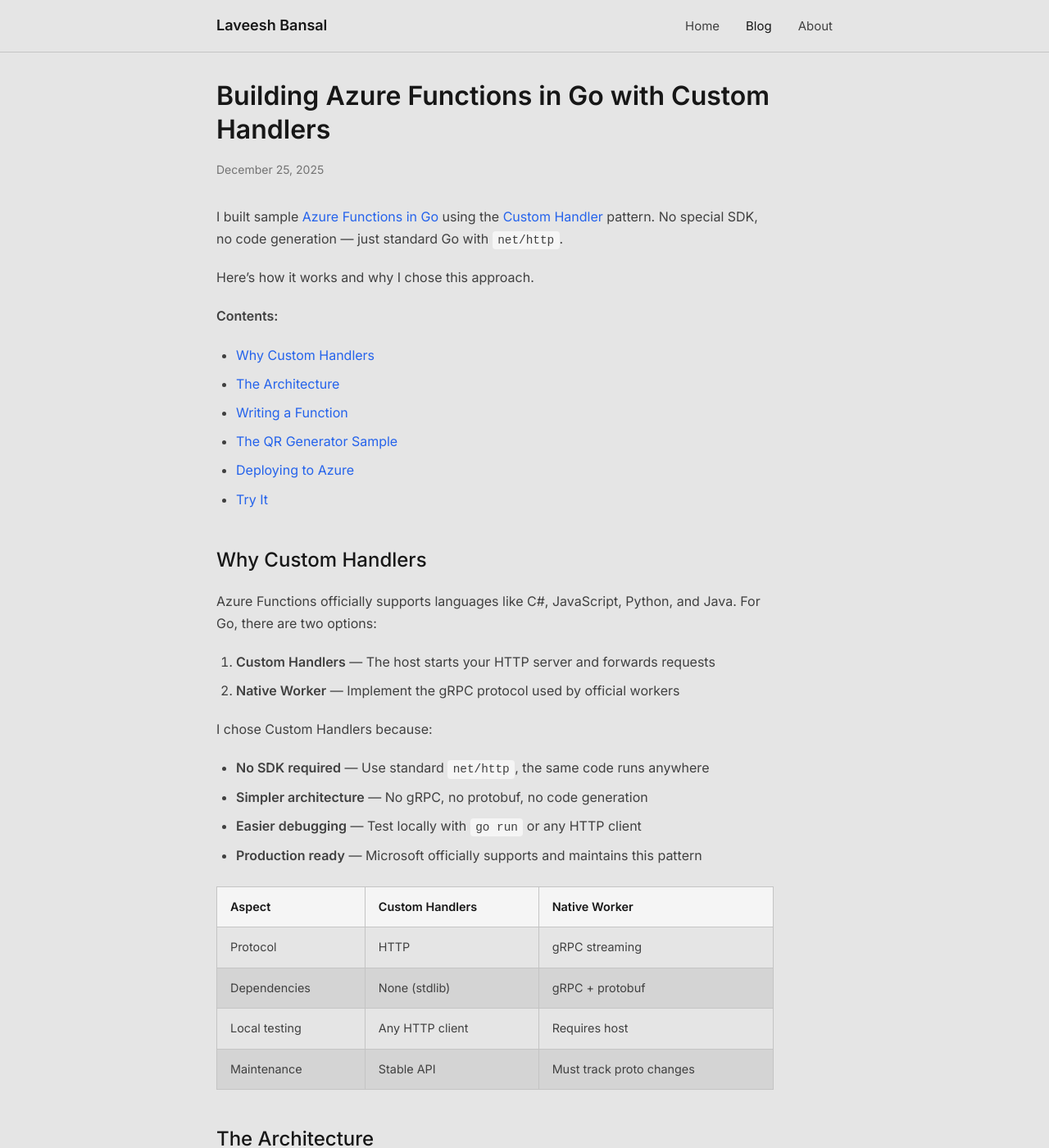
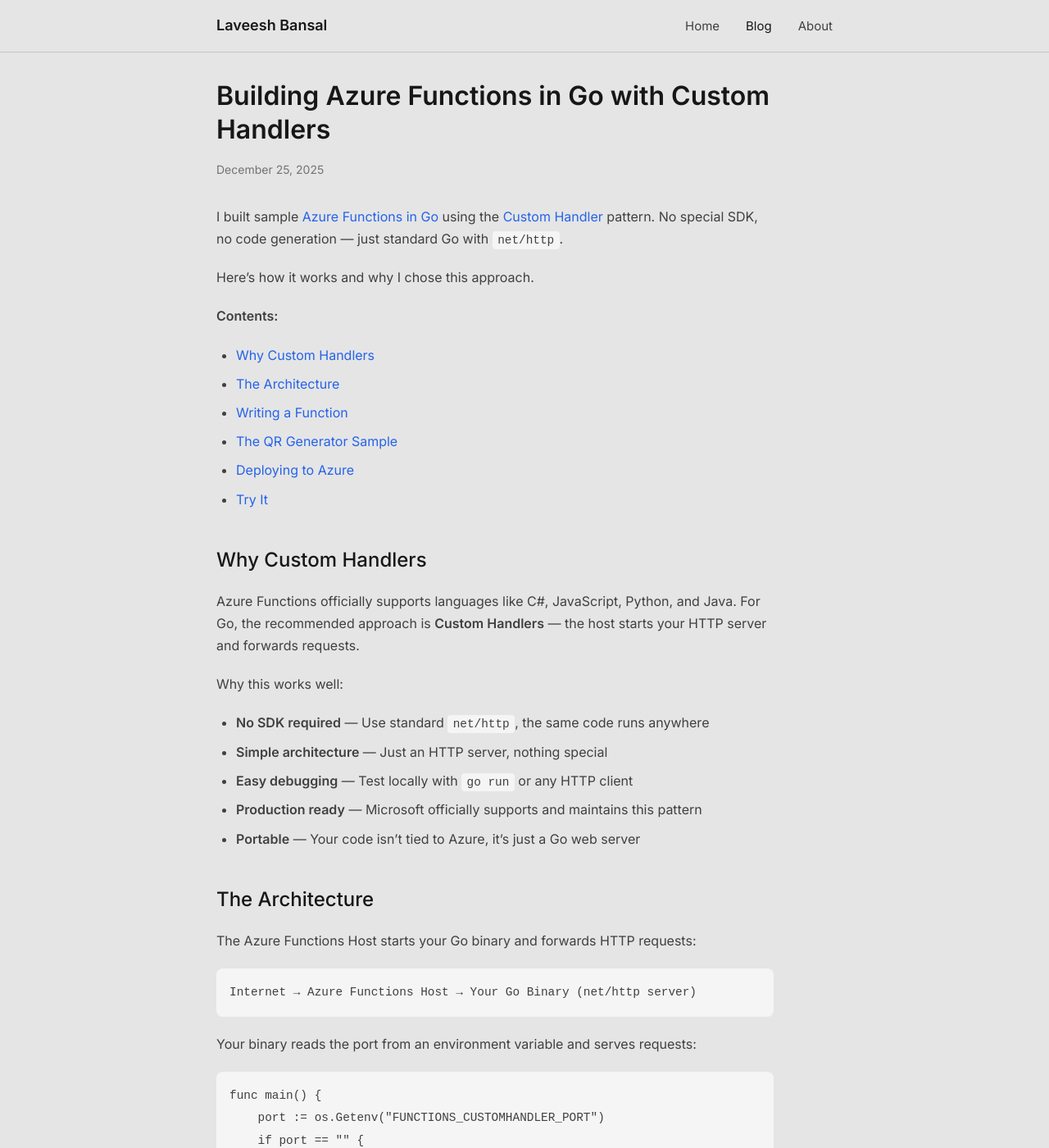
Before and after one commit to laveeshb/laveeshb.github.io, a Jekyll site: the page built from _posts/2025-12-25-azure-functions-go-worker.md, in a window 1280 px wide and 1400 px high. Shown: the whole window at 82% size. Built offline with Jekyll 4.4.1, drawn with Linux system fonts in a browser that asks for light colours; comment, search, counter and statistics services are not loaded.

Commit message:
docs: Remove gRPC references from blog post

```diff
--- a/_posts/2025-12-25-azure-functions-go-worker.md
+++ b/_posts/2025-12-25-azure-functions-go-worker.md
@@ -22,24 +22,15 @@
 
 ## Why Custom Handlers
 
-Azure Functions officially supports languages like C#, JavaScript, Python, and Java. For Go, there are two options:
+Azure Functions officially supports languages like C#, JavaScript, Python, and Java. For Go, the recommended approach is **Custom Handlers** — the host starts your HTTP server and forwards requests.
 
-1. **Custom Handlers** — The host starts your HTTP server and forwards requests
-2. **Native Worker** — Implement the gRPC protocol used by official workers
-
-I chose Custom Handlers because:
+Why this works well:
 
 - **No SDK required** — Use standard `net/http`, the same code runs anywhere
-- **Simpler architecture** — No gRPC, no protobuf, no code generation
-- **Easier debugging** — Test locally with `go run` or any HTTP client
+- **Simple architecture** — Just an HTTP server, nothing special
+- **Easy debugging** — Test locally with `go run` or any HTTP client
 - **Production ready** — Microsoft officially supports and maintains this pattern
-
-| Aspect | Custom Handlers | Native Worker |
-|--------|-----------------|---------------|
-| Protocol | HTTP | gRPC streaming |
-| Dependencies | None (stdlib) | gRPC + protobuf |
-| Local testing | Any HTTP client | Requires host |
-| Maintenance | Stable API | Must track proto changes |
+- **Portable** — Your code isn't tied to Azure, it's just a Go web server
 
 ## The Architecture
 
```
